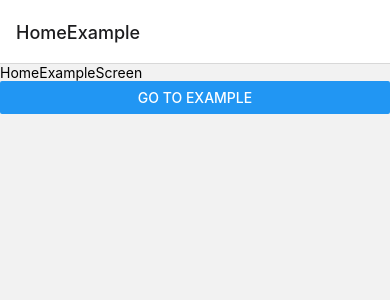
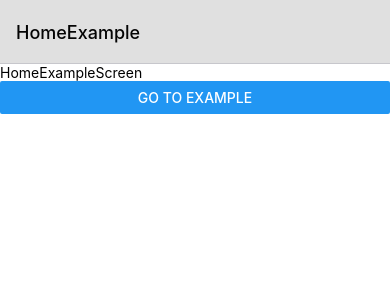
Before and after one commit to martinezedgar/react-native-boilerplate-app, a React Native app: screen / in a window 390 px wide. Shown: the top 300 px of the page. Built offline with nearby package versions, Linux system fonts and the light colour scheme.

Commit message:
Set navigator theme and options

```diff
--- a/App.tsx
+++ b/App.tsx
@@ -4,17 +4,43 @@ import 'react-native-gesture-handler';
 import { Provider } from 'react-redux';
 import { PersistGate } from 'redux-persist/integration/react';
 import { NavigationContainer } from '@react-navigation/native';
+import { useColorScheme } from 'nativewind';
+
 import { persistor } from './src/store/config';
-
 import store from './src/store/config'
 import ExampleStackNavigator from './src/navigation/ExampleStackNavigator';
 
+const lightTheme = {
+  dark: false,
+  colors: {
+    primary: '#ff2d55',
+    background: '#fff',
+    card: '#e0e0e0',
+    text: '#040404',
+    border: '#c7c7cc',
+    notification: '#ff443a',
+  },
+}
+
+const darkTheme = {
+  dark: true,
+  colors: {
+    primary: '#ff2d55',
+    background: '#000',
+    card: '#c0c0c0',
+    text: '#fff',
+    border: '#c7c7cc',
+    notification: '#ff443a',
+  },
+}
 
 function App(): JSX.Element {
+  const { colorScheme } = useColorScheme()
+
   return (
     <Provider store={store}>
       <PersistGate loading={null} persistor={persistor}>
-        <NavigationContainer>
+        <NavigationContainer theme={colorScheme == 'dark' ? darkTheme : lightTheme}>
           <ExampleStackNavigator />
         </NavigationContainer>
       </PersistGate>
--- a/src/navigation/ExampleStackNavigator.tsx
+++ b/src/navigation/ExampleStackNavigator.tsx
@@ -11,9 +11,15 @@ const Stack = createStackNavigator<ExampleStackParamList>()
 
 const ExampleStackNavigator = () => {
   return (
-    <Stack.Navigator>
-        <Stack.Screen name="HomeExample" component={HomeExampleScreen} />
-        <Stack.Screen name="Example" component={ExampleScreen} />
+    <Stack.Navigator
+      screenOptions={{}}
+    >
+      <Stack.Screen
+        name="HomeExample"
+        component={HomeExampleScreen}
+        options={({ route, navigation}) => ({ title: route.name})}
+      />
+      <Stack.Screen name="Example" component={ExampleScreen} />
     </Stack.Navigator>
   )
 }
```
